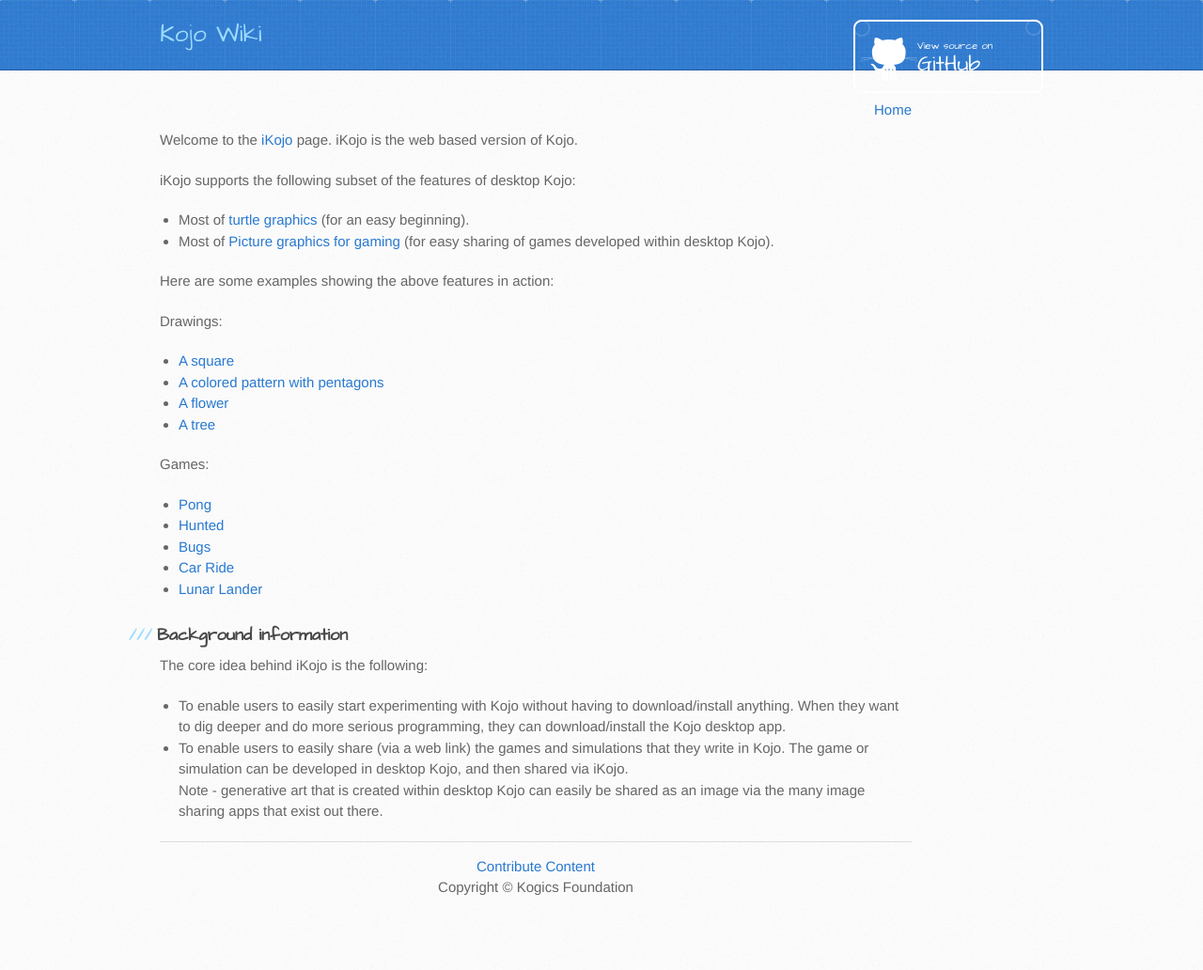
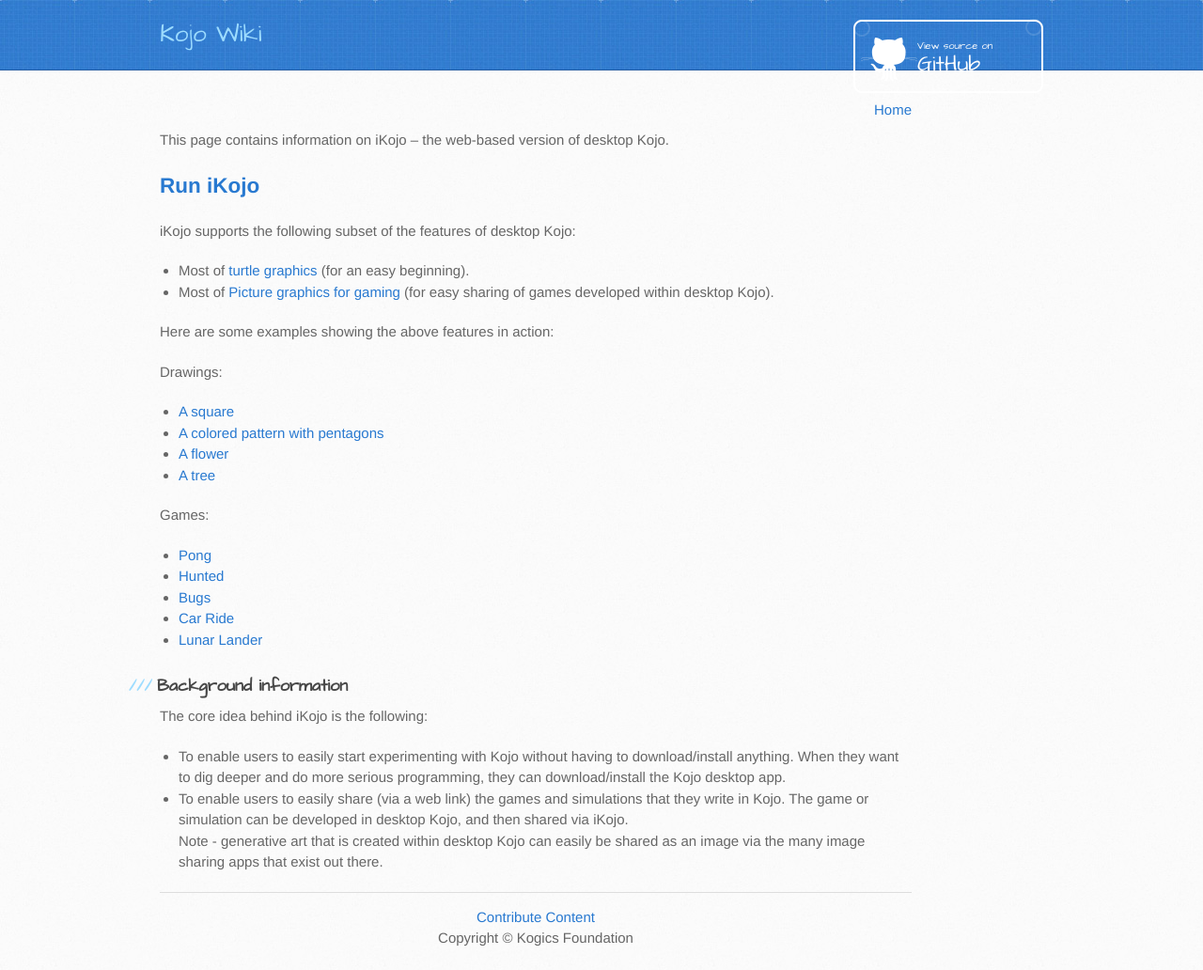
Before and after one commit to kojodoc/kojodoc.github.io, a Jekyll site: the page built from ikojo.md, in a window 1280 px wide. Shown: the whole page at 94% size. Built offline with Jekyll 4.4.1, drawn with Linux system fonts in a browser that asks for light colours; our own code applies the rules of GitHub Pages for plain Markdown files; the repository's description, which GitHub fills in, is left out; before the commit the page ends 978 px from its top, so only the background shows below that.

Commit message:
Tweak iKojo page.

```diff
--- a/ikojo.md
+++ b/ikojo.md
@@ -2,7 +2,11 @@
   <a href="./index.html">Home</a>
 </div>
 
-Welcome to the [iKojo](http://ikojo.kogics.net) page. iKojo is the web based version of Kojo.
+This page contains information on iKojo -- the web-based version of desktop Kojo.
+
+<span style="font-size:150%">
+  <a href="http://ikojo.kogics.net"><strong>Run iKojo</strong></a>
+</span>
 
 iKojo supports the following subset of the features of desktop Kojo:
 * Most of [turtle graphics](reference/turtle.html) (for an easy beginning).
```
